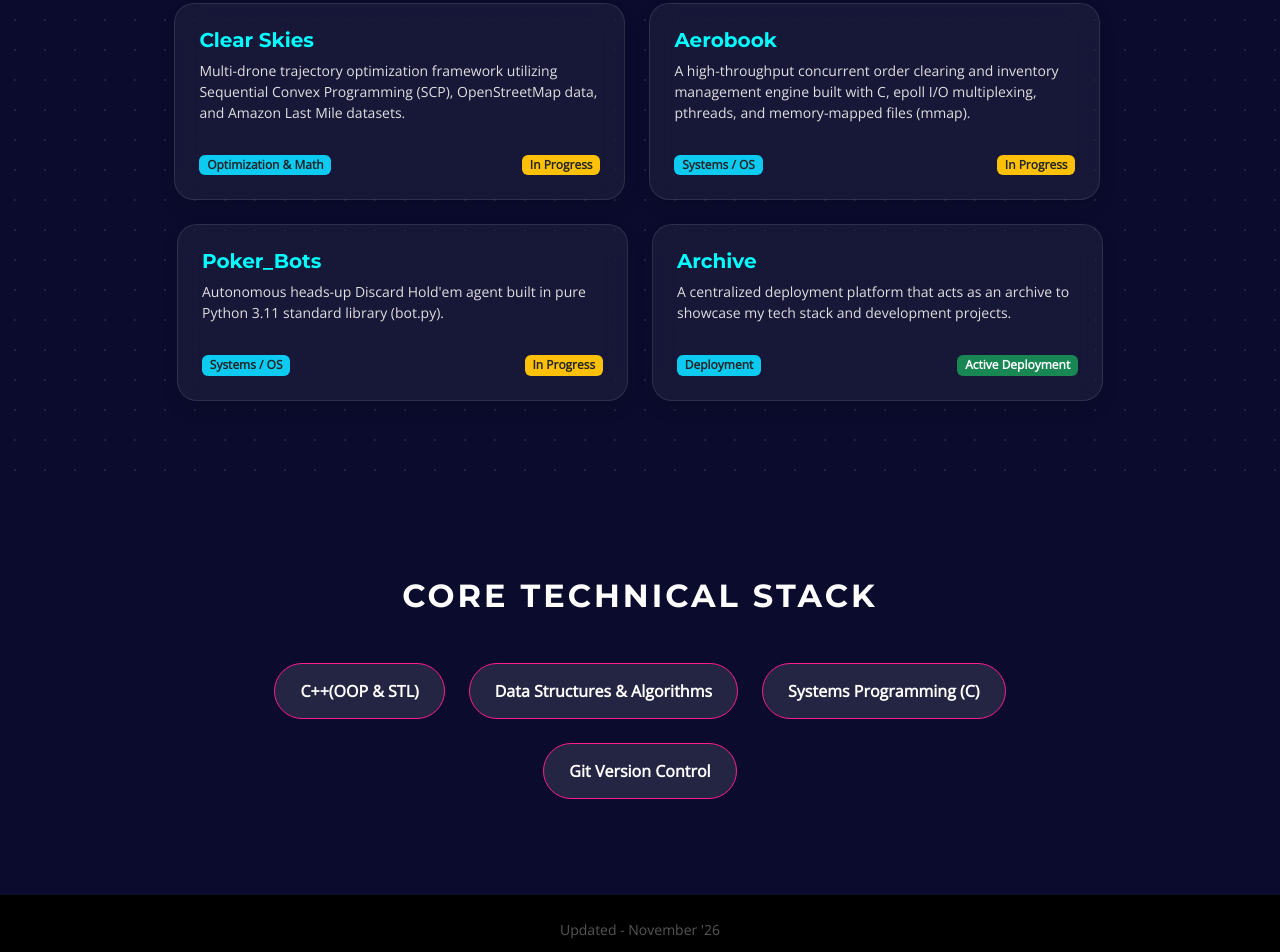
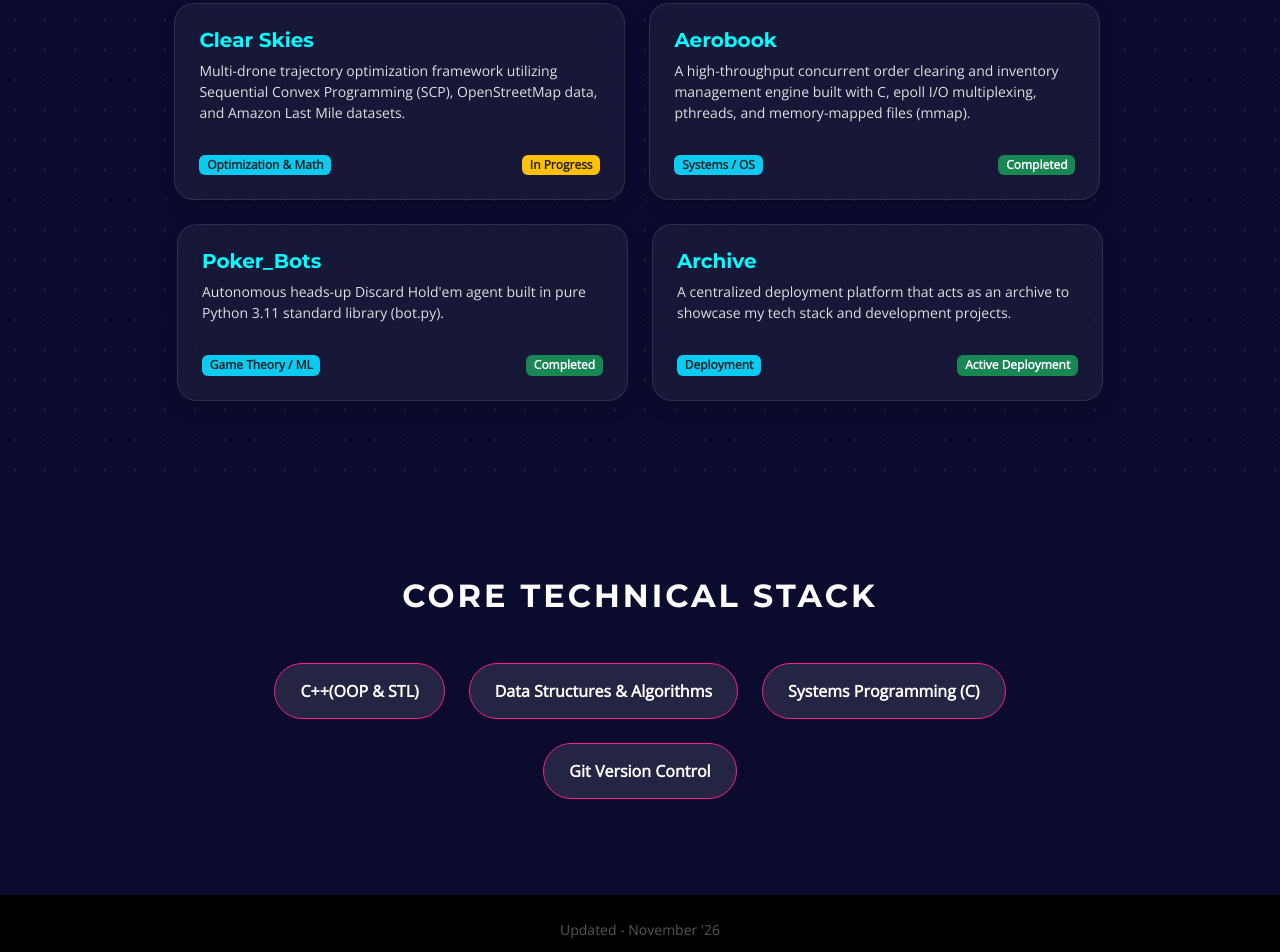
Before and after one commit to sapphireshores/Archive, a plain HTML site: page index.html in a window 1280 px wide. Shown: the part 842-1794 px from the top of the page. Drawn offline with nearby package versions, Linux system fonts and the light colour scheme; a web font is replaced by a local one.

Commit message:
Update index.html

```diff
--- a/index.html
+++ b/index.html
@@ -157,7 +157,7 @@
                         </div>
                         <div class="mt-3 d-flex justify-content-between align-items-center">
                             <span class="badge bg-info text-dark">Systems / OS</span>
-                            <span class="badge bg-warning text-dark">In Progress</span>
+                            <span class="badge bg-success">Completed</span>
                         </div>
                     </div>
                     </a>
@@ -170,8 +170,8 @@
                             <p class="small mt-2">Autonomous heads-up Discard Hold'em agent built in pure Python 3.11 standard library (bot.py).</p>
                         </div>
                         <div class="mt-3 d-flex justify-content-between align-items-center">
-                            <span class="badge bg-info text-dark">Systems / OS</span>
-                            <span class="badge bg-warning text-dark">In Progress</span>
+                            <span class="badge bg-info text-dark">Game Theory / ML</span>
+                            <span class="badge bg-success">Completed</span>
                         </div>
                     </div>
                     </a>
```
